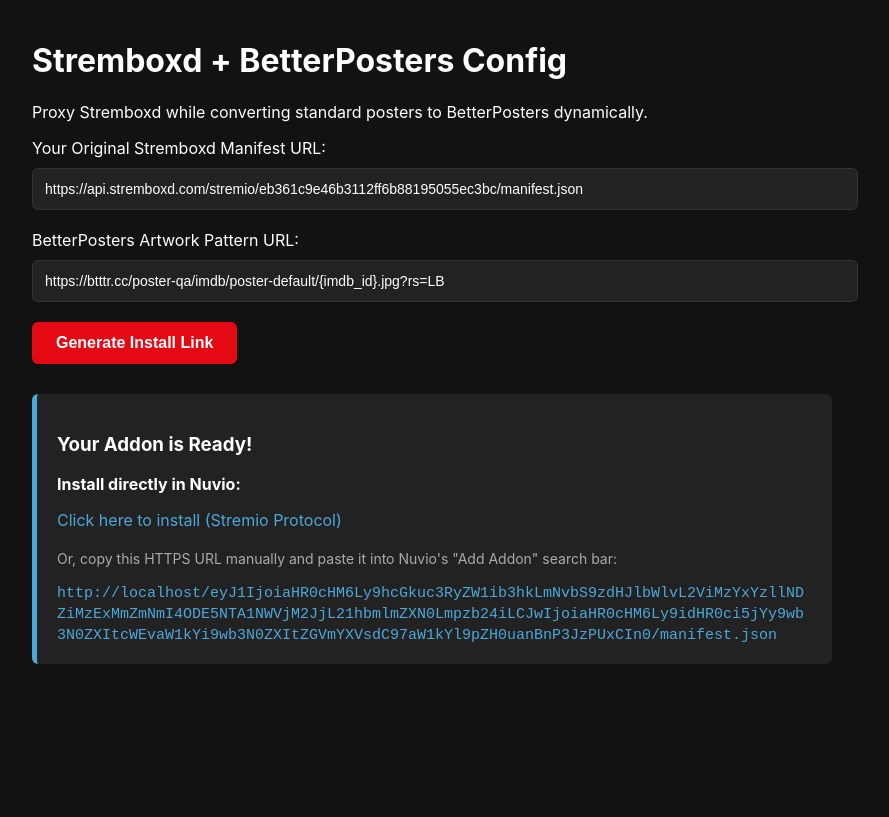
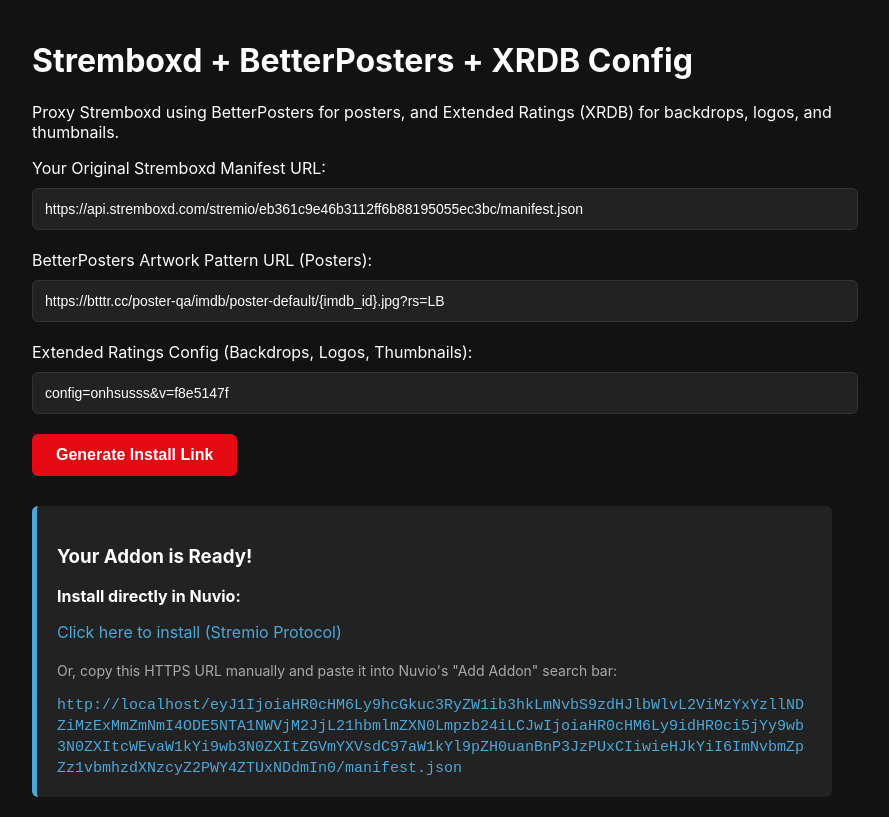
Before and after one commit to onhsus1-jpg/stremboxd-to-nuvio, a website: page index.html in a window 1280 px wide. Both pictures are taken after a click on the button "Generate Install Link". Shown: the whole page, without its empty margins (208-1097 px from the left). Drawn offline with Linux system fonts and the light colour scheme.

Commit message:
index.html

```diff
--- a/index.html
+++ b/index.html
@@ -3,7 +3,7 @@
 <head>
     <meta charset="UTF-8">
     <meta name="viewport" content="width=device-width, initial-scale=1.0">
-    <title>Stremboxd + BetterPosters Wrapper</title>
+    <title>Stremboxd + BetterPosters + XRDB Wrapper</title>
     <style>
         body { font-family: -apple-system, BlinkMacSystemFont, "Segoe UI", Roboto, Helvetica, Arial, sans-serif; padding: 20px; max-width: 800px; margin: auto; background-color: #121212; color: #fff; }
         input { width: 100%; padding: 12px; margin: 10px 0 20px; border-radius: 6px; border: 1px solid #333; background: #222; color: #fff; font-size: 14px;}
@@ -15,14 +15,17 @@
     </style>
 </head>
 <body>
-    <h1>Stremboxd + BetterPosters Config</h1>
-    <p>Proxy Stremboxd while converting standard posters to BetterPosters dynamically.</p>
+    <h1>Stremboxd + BetterPosters + XRDB Config</h1>
+    <p>Proxy Stremboxd using BetterPosters for posters, and Extended Ratings (XRDB) for backdrops, logos, and thumbnails.</p>
 
     <label>Your Original Stremboxd Manifest URL:</label>
     <input type="text" id="manifest" value="https://api.stremboxd.com/stremio/eb361c9e46b3112ff6b88195055ec3bc/manifest.json">
 
-    <label>BetterPosters Artwork Pattern URL:</label>
+    <label>BetterPosters Artwork Pattern URL (Posters):</label>
     <input type="text" id="pattern" value="https://btttr.cc/poster-qa/imdb/poster-default/{imdb_id}.jpg?rs=LB">
+
+    <label>Extended Ratings Config (Backdrops, Logos, Thumbnails):</label>
+    <input type="text" id="xrdb" value="config=onhsusss&v=f8e5147f">
 
     <button onclick="generate()">Generate Install Link</button>
 
@@ -38,9 +41,12 @@
         function generate() {
             const m = document.getElementById('manifest').value.trim();
             const p = document.getElementById('pattern').value.trim();
-            if (!m || !p) return alert("Both fields are required");
+            const xrdb = document.getElementById('xrdb').value.trim();
+            if (!m || !p) return alert("Manifest and BetterPosters fields are required");
 
             const config = { u: m, p: p };
+            if (xrdb) config.xrdb = xrdb;
+
             // URL-Safe Base64 encoding required for Express routers
             const encoded = btoa(JSON.stringify(config)).replace(/\+/g, '-').replace(/\//g, '_').replace(/=+$/, '');
 
```
